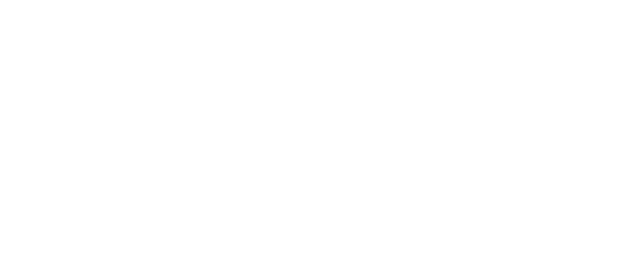
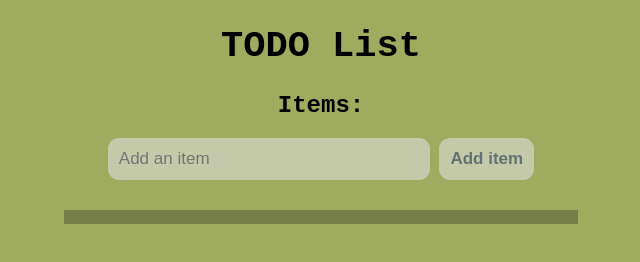
Before and after one commit to Petkov-Petko/Todo-List, a plain HTML site: page index.html in a window 1280 px wide. Shown: the whole page, without its empty margins (319-959 px from the left). Drawn offline with Linux system fonts and the light colour scheme.

Commit message:
html done

```diff
--- a/index.html
+++ b/index.html
@@ -4,8 +4,17 @@
     <meta charset="UTF-8">
     <meta name="viewport" content="width=device-width, initial-scale=1.0">
     <title>Document</title>
+    <link rel="stylesheet" href="style.css">
 </head>
 <body>
+    <h1>TODO List</h1>
 
+    <h2>Items:</h2>
+    <input id="input" type="text" placeholder="Add an item">
+    <input id="submit" type="submit" value="Add item">
+    <div id="items">
+
+    </div>
+    <script src="index.js"></script>
 </body>
 </html>
```
